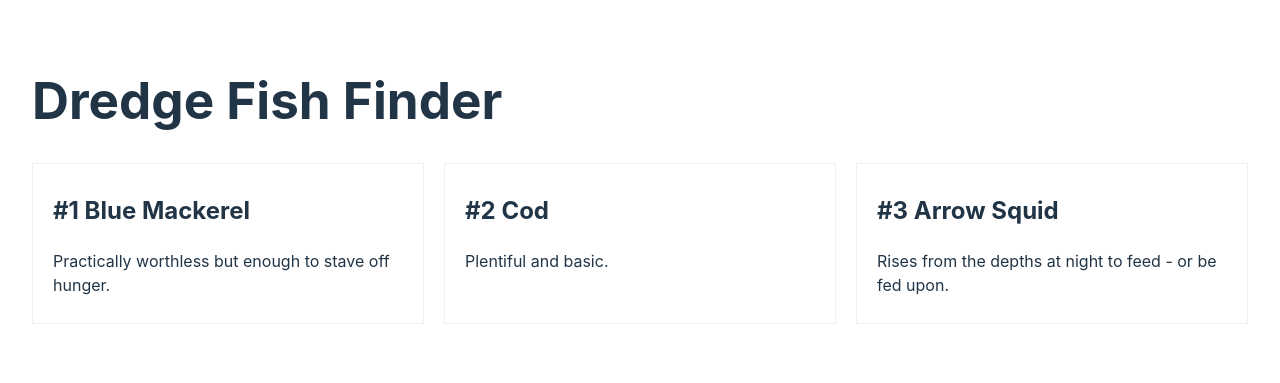
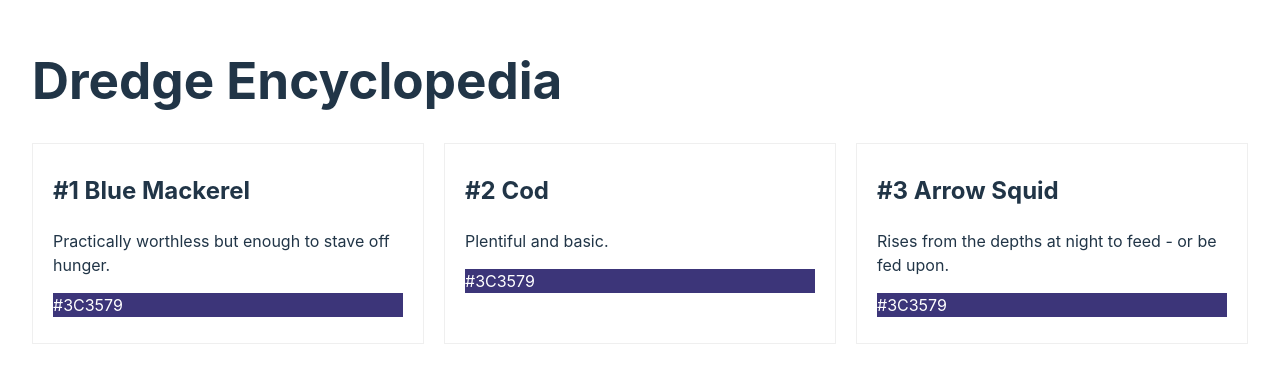
Before and after one commit to steroyle/dredge, a React (Vite) app: page / in a window 1280 px wide. Shown: the part 219-602 px from the top of the page. Built offline with nearby package versions, Linux system fonts and the light colour scheme.

Commit message:
Added water type

```diff
--- a/src/App.tsx
+++ b/src/App.tsx
@@ -5,7 +5,7 @@
 function App() {
   return (
     <>
-      <h1>Dredge Fish Finder</h1>
+      <h1>Dredge Encyclopedia</h1>
 
       <div className="fish-grid">
         {fishes.map((fish) => {
--- a/src/components/Fish/FishCard.tsx
+++ b/src/components/Fish/FishCard.tsx
@@ -1,14 +1,21 @@
 import {Fish} from '../../data';
+import useWaterType from '../../hooks/useWaterType';
 
 interface FishCardProps {
   fish: Fish;
 }
 
 export default function FishCard({fish}: FishCardProps) {
+  const {getWaterTypeColor} = useWaterType();
+  const waterTypeColor = getWaterTypeColor(fish.waterType);
+
   return (
     <div className="fish-card">
       <h2>{`#${fish.id} ${fish.name}`}</h2>
       <p>{fish.description}</p>
+      <p style={{background: waterTypeColor, color: 'white'}}>
+        {getWaterTypeColor(fish.waterType)}
+      </p>
     </div>
   );
 }
--- a/src/data.ts
+++ b/src/data.ts
@@ -4,13 +4,14 @@
   description: string;
   image: string;
   location: string;
-  type: string;
+  waterType: string;
   day: boolean;
   night: boolean;
   rod: boolean;
   trawl: boolean;
   pot: boolean;
   abberrations: number[];
+  abberrationOfId?: number;
 }
 
 export const fishes: Fish[] = [
@@ -20,7 +21,7 @@
     description: 'Practically worthless but enough to stave off hunger.',
     image: '',
     location: 'The Marrows',
-    type: 'Coastal',
+    waterType: 'coastal',
     day: true,
     night: false,
     rod: true,
@@ -34,7 +35,7 @@
     description: 'Plentiful and basic.',
     image: '',
     location: 'The Marrows',
-    type: 'Coastal',
+    waterType: 'coastal',
     day: true,
     night: false,
     rod: true,
@@ -48,7 +49,7 @@
     description: 'Rises from the depths at night to feed - or be fed upon.',
     image: '',
     location: 'The Marrows',
-    type: 'Coastal',
+    waterType: 'coastal',
     day: false,
     night: true,
     rod: true,
@@ -57,3 +58,47 @@
     abberrations: [85, 86]
   }
 ];
+
+interface WaterType {
+  id: number;
+  name: string;
+  color: string;
+}
+
+export const waterTypes: WaterType[] = [
+  {
+    id: 1,
+    name: 'coastal',
+    color: '#3C3579'
+  },
+  {
+    id: 2,
+    name: 'shallow',
+    color: '#327F75'
+  },
+  {
+    id: 3,
+    name: 'oceanic',
+    color: '#16658C'
+  },
+  {
+    id: 4,
+    name: 'abyssal',
+    color: '#7B4084'
+  },
+  {
+    id: 5,
+    name: 'hadal',
+    color: '#812F3D'
+  },
+  {
+    id: 6,
+    name: 'volcanic',
+    color: '#B12F22'
+  },
+  {
+    id: 7,
+    name: 'mangrove',
+    color: '#84662A'
+  }
+];
--- /dev/null
+++ b/src/hooks/useWaterType.tsx
@@ -0,0 +1,12 @@
+import {waterTypes} from '../data';
+
+export default function useWaterType() {
+  const getWaterTypeColor = (waterType: string): string => {
+    const item = waterTypes.find((item) => item.name === waterType);
+    return item ? item.color : ''; // Return the color if the item is found, else return an empty string
+  };
+
+  return {
+    getWaterTypeColor
+  };
+}
```
